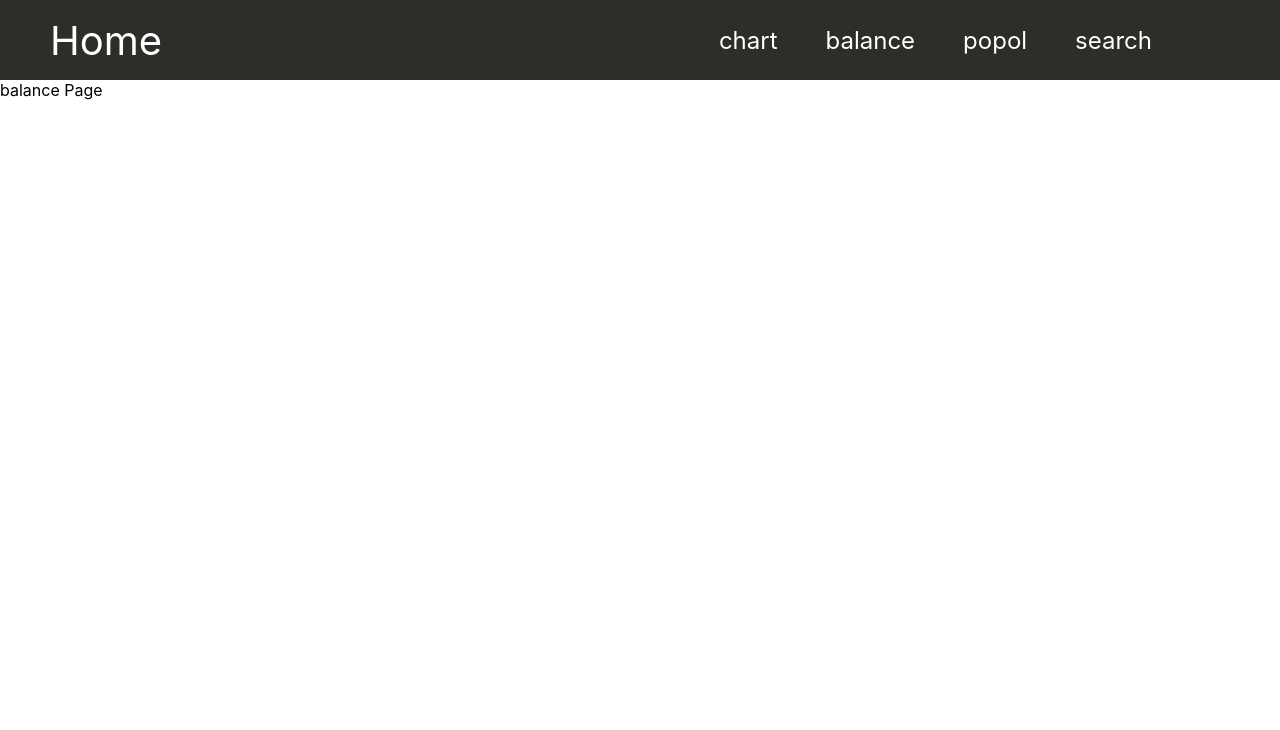
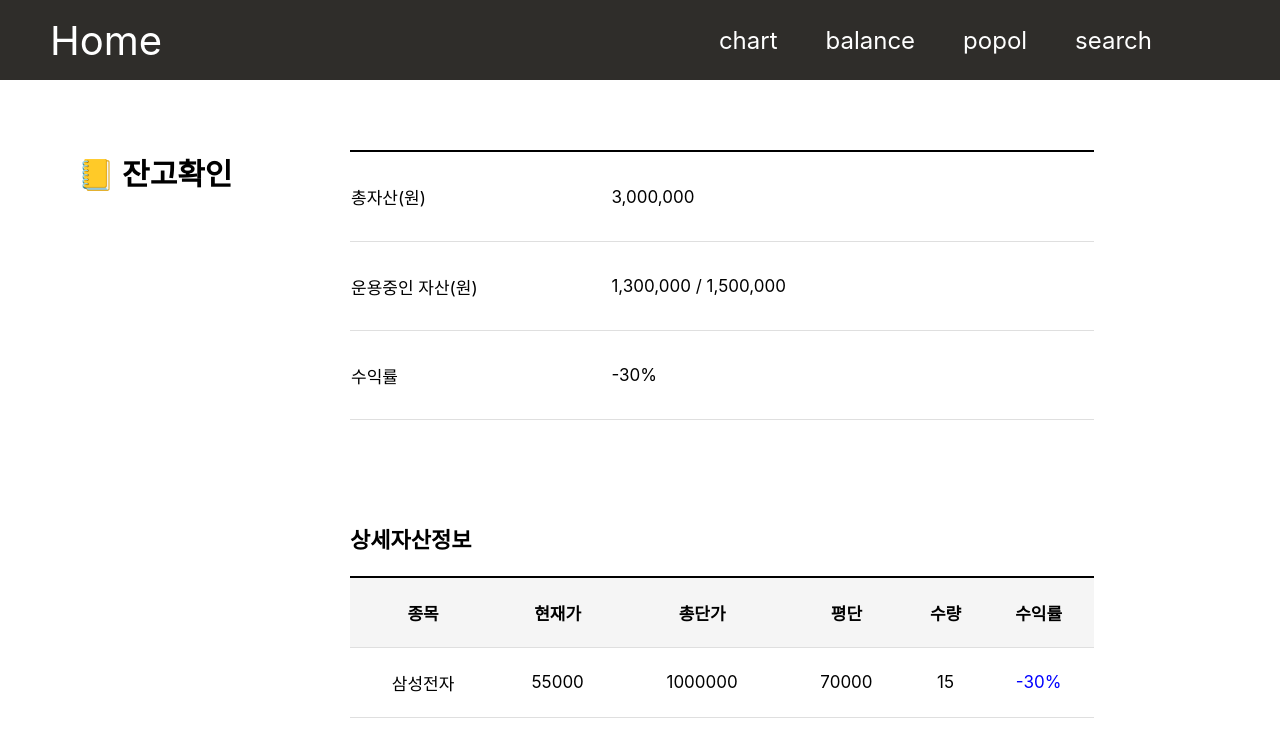
Before and after one commit to wldn143/stock_quant_trading_web, a React (Create React App) app: page /home/balance in a window 1280 px wide. Shown: the top 730 px of the page. Built offline with nearby package versions, Linux system fonts and the light colour scheme.

Commit message:
잔고확인 페이지 구현

```diff
--- a/package.json
+++ b/package.json
@@ -8,8 +8,10 @@
     "@testing-library/user-event": "^13.5.0",
     "react": "^18.2.0",
     "react-dom": "^18.2.0",
+    "react-google-charts": "^4.0.0",
     "react-router-dom": "^6.3.0",
     "react-scripts": "5.0.1",
+    "styled-components": "^5.3.5",
     "web-vitals": "^2.1.4"
   },
   "scripts": {
--- /dev/null
+++ b/src/component/BalanceElement/BalanceInfo.js
@@ -0,0 +1,37 @@
+import classes from './BalanceInfo.module.css';
+
+function BalanceInfo(){
+return(
+    <div style={{height:"350px"}}>
+        <table className={classes.table}>
+            <tbody className={classes.tbody}>
+                <tr>
+                    <td className={classes.title}>
+                        총자산(원)
+                    </td>
+                    <td>
+                    3,000,000
+                    </td>
+                </tr>
+                <tr>
+                <td className={classes.title}>
+                        운용중인 자산(원)
+                    </td>
+                    <td>
+                    1,300,000 / 1,500,000
+                    </td>
+                </tr>
+                <tr>
+                <td className={classes.title}>
+                        수익률
+                    </td>
+                    <td>
+                        -30%
+                    </td>
+                </tr>
+            </tbody>
+        </table>
+    </div>
+)
+}
+export default BalanceInfo;
--- /dev/null
+++ b/src/component/BalanceElement/BalanceInfo.module.css
@@ -0,0 +1,17 @@
+.table {
+    border-collapse: collapse;
+    width:80%;
+    height: 270px;
+    font-size: 17px;
+    border-top: 2.5px solid #000000;
+}
+
+.tbody tr{
+    border: 1px solid #dfdfdf;
+    border-left: none;
+    border-right:none;
+}
+
+.title{
+    width: 35%;
+}
--- /dev/null
+++ b/src/component/BalanceElement/StocksInfo.js
@@ -0,0 +1,53 @@
+import classes from './StocksInfo.module.css';
+
+function StocksInfo(){
+    const headerData = [
+        "종목",
+        "현재가",
+        "총단가",
+        "평단",
+        "수량",
+        "수익률",
+    ];
+
+    const data=[
+        {stock: "삼성전자",
+        currnetPrice: 55000,
+        totalPrice: 1000000,
+        averagePrice: 70000,
+        quantity: 15,
+        rate: "-30%"},
+    ];
+
+    return(
+        <>
+            <p style={{fontSize:"22px", fontWeight:"600"}}>
+            상세자산정보
+            </p>
+            <table className={classes.table}>
+            <thead className={classes.thead}>
+        <tr>
+          {headerData.map((item) => {
+            return <th>{item}</th>;
+          })}
+        </tr>
+      </thead>
+      <tbody tbody className={classes.tbody}>
+        {data.map((item) => {
+          return (
+            <tr>
+            <td>{item.stock}</td>
+            <td>{item.currnetPrice}</td>
+            <td>{item.totalPrice}</td>
+            <td>{item.averagePrice}</td>
+            <td>{item.quantity}</td>
+            <td>{(item.rate.includes('-'))? <p style={{color:"blue"}}>{item.rate}</p>:<p style={{color:"red"}}>{item.rate}</p>}</td>
+            </tr>
+          );
+        })}
+      </tbody>
+    </table>
+        </>
+    )
+    }
+    export default StocksInfo;
--- /dev/null
+++ b/src/component/BalanceElement/StocksInfo.module.css
@@ -0,0 +1,18 @@
+.table {
+    border-collapse: collapse;
+    width:80%;
+    font-size: 17px;
+    border-top: 2.5px solid #000000;
+}
+.thead{
+    height: 70px;
+    background-color: #F5F5F5;
+    font-weight: 100;
+}
+.tbody tr{
+    border: 1px solid #dfdfdf;
+    border-left: none;
+    border-right:none;
+    height: 70px;
+    text-align: center;
+}
--- a/src/pages/Balance.js
+++ b/src/pages/Balance.js
@@ -1,9 +1,36 @@
 import AfterLogin from "../component/layout/AfterLogin";
+import styled from "styled-components";
+import BalanceInfo from "../component/BalanceElement/BalanceInfo"
+import StocksInfo from "../component/BalanceElement/StocksInfo"
 
+const Title=styled.div`
+    width:25%;
+    display:flex;
+    justify-content:center;
+`
+const Contents=styled.div`
+    width:75%;
+    margin-left: 40px;
+`
+const Layout=styled.div`
+    display:flex;
+    flex-direction:row;
+    margin-top:70px
+`
 function BalancePage(){
     return <div>
         <AfterLogin>
-            balance Page
+            <Layout>
+            <Title>
+                <div style={{fontSize:"30px", fontWeight:"bold"}}>
+                📒 잔고확인
+                </div>
+            </Title>
+            <Contents>
+            <BalanceInfo/>
+            <StocksInfo/>
+            </Contents>
+            </Layout>
         </AfterLogin>
     </div>
 }
```
Also changed, not shown: 1 other file (tests, documents, lock files or other folders).
